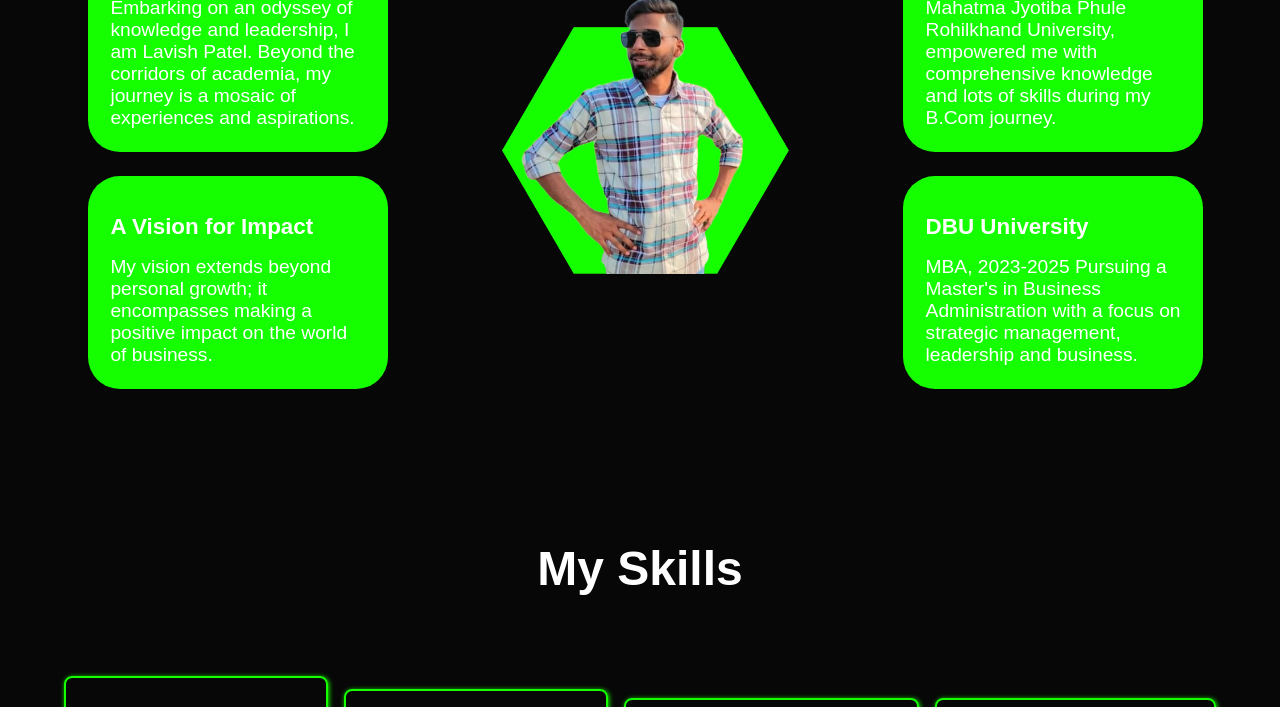
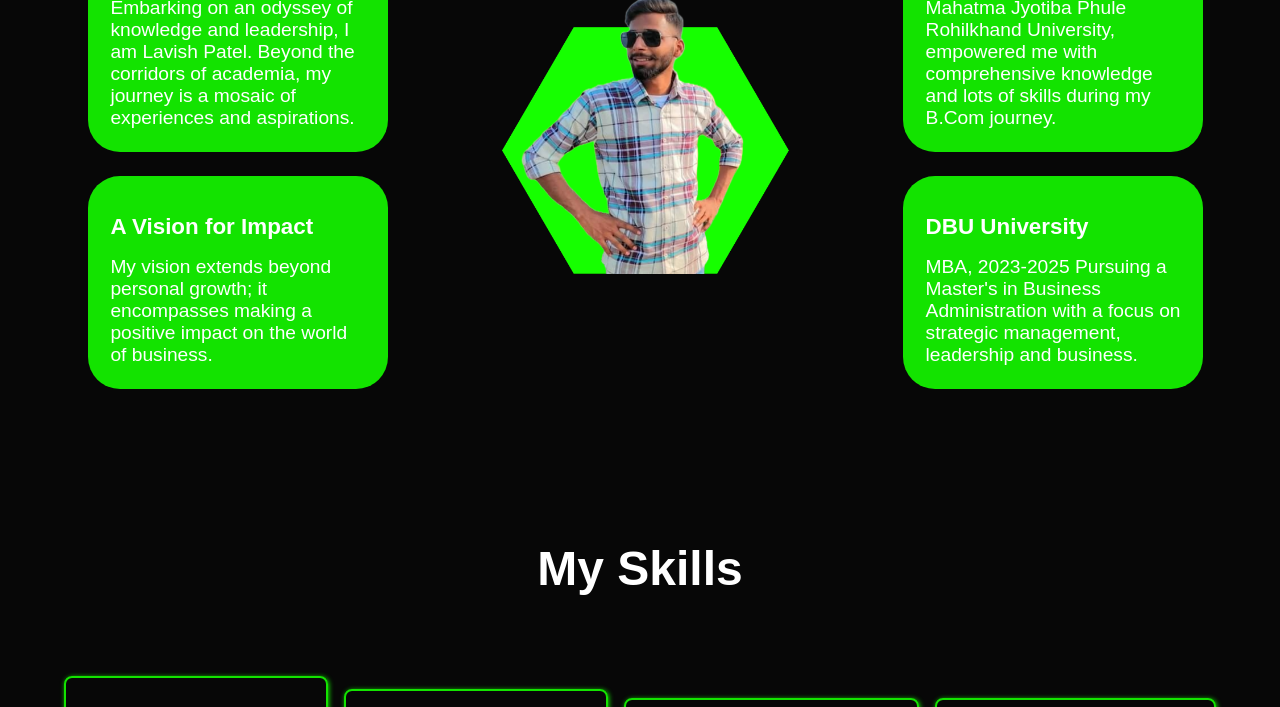
Before and after one commit to theacedevelopers/draft1, a plain HTML site: page index.html in a window 1280 px wide. Shown: the part 886-1593 px from the top of the page. Drawn offline with Linux system fonts and the light colour scheme.

Commit message:
Update style.css

```diff
--- a/style.css
+++ b/style.css
@@ -9,7 +9,7 @@
 }
 :root{
     --bg-color: #000000;
-    --main-color: #16FF00;
+    --main-color: #13e300;
     --text-color: #ffffff;
     --sec-bg-color : #070707;
     --big-font : 5.5rem;
```
